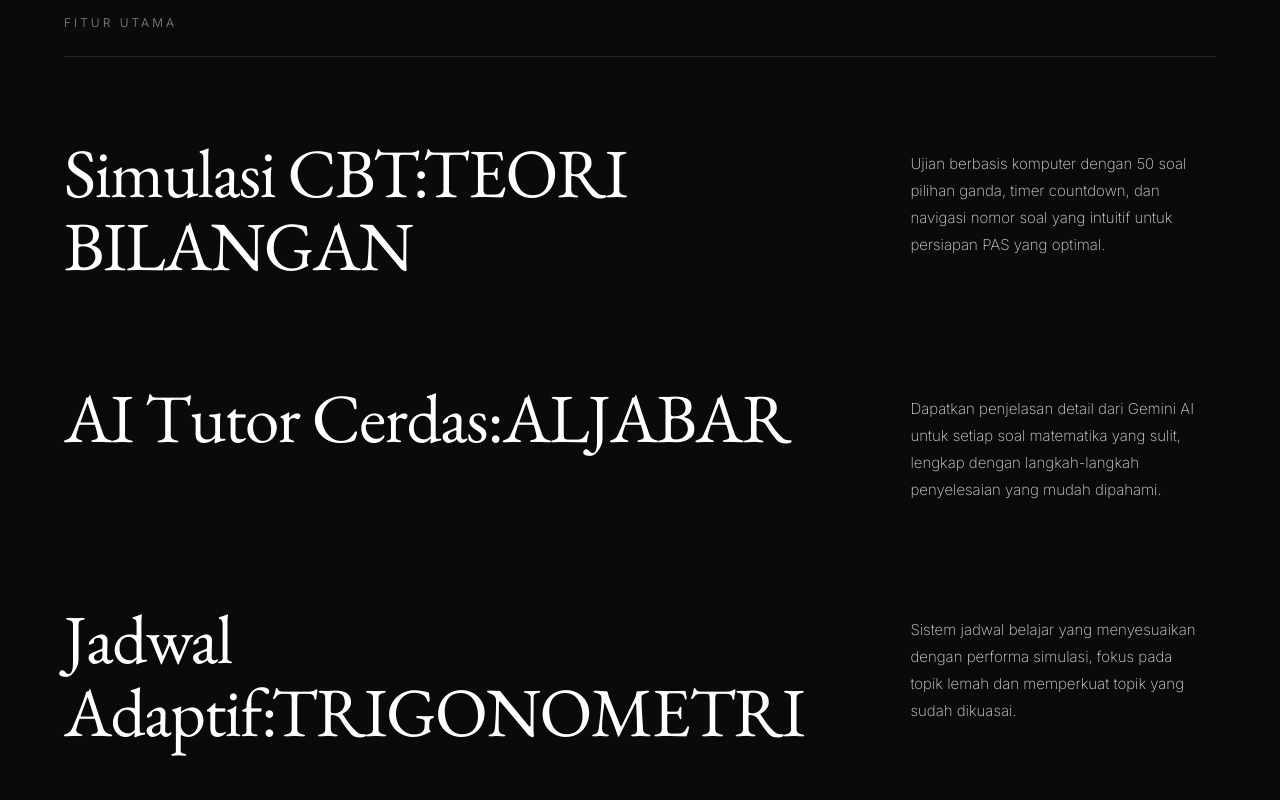
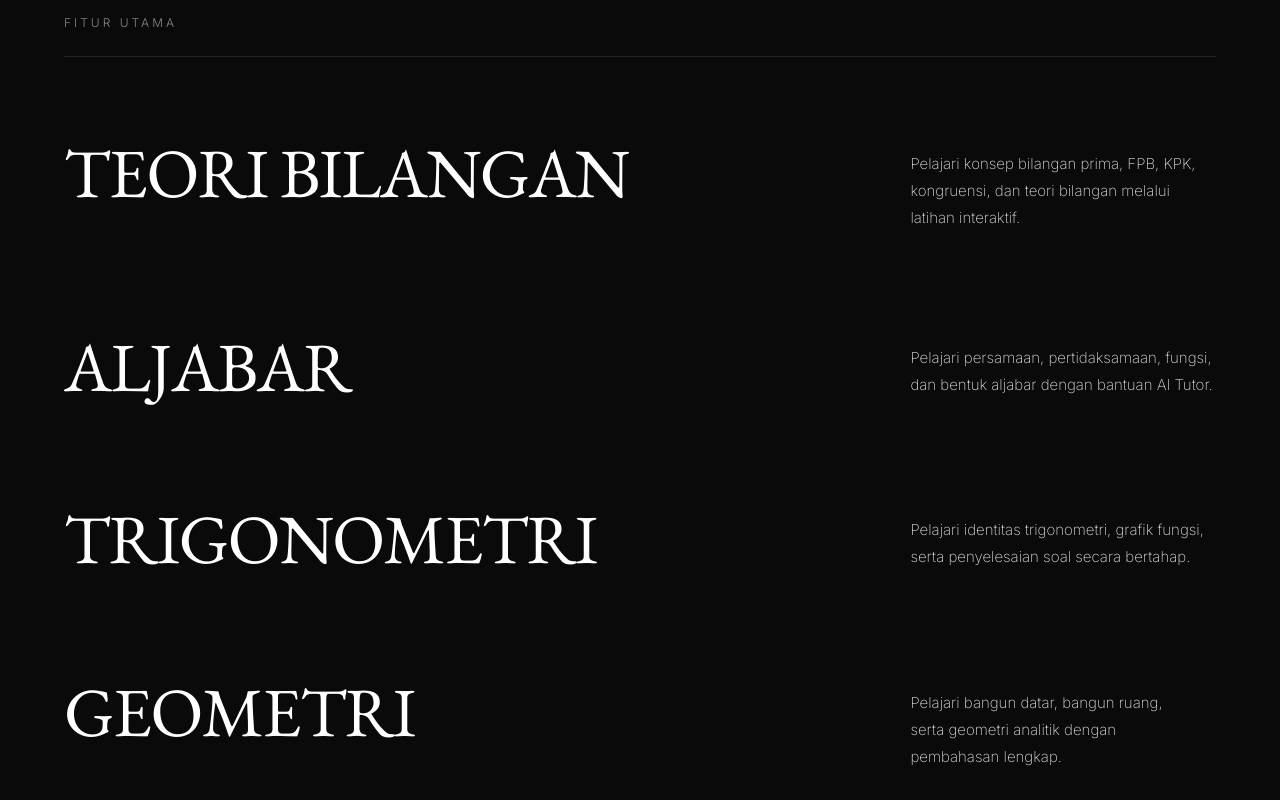
Before and after one commit to irzalgit/vue-kim, a React (Vite) app: page / in a window 1280 px wide. Shown: the part 1000-1800 px from the top of the page. Built offline with nearby package versions, Linux system fonts and the light colour scheme; no server answers.

Commit message:
perbaiki config.ts

```diff
--- a/src/config.ts
+++ b/src/config.ts
@@ -74,27 +74,38 @@ export const capabilitiesConfig: CapabilitiesConfig = {
   sectionLabel: "Fitur Utama",
 items: [
   {
-      title: "Simulasi CBT:TEORI BILANGAN",
-      slug: "simulasi-cbt",
-      description: "Ujian berbasis komputer dengan 50 soal pilihan ganda, timer countdown, dan navigasi nomor soal yang intuitif untuk persiapan PAS yang optimal.",
+    title: "TEORI BILANGAN",
+    slug: "teori-bilangan",
+    description:
+      "Pelajari konsep bilangan prima, FPB, KPK, kongruensi, dan teori bilangan melalui latihan interaktif.",
     image: "images/capability-1.jpg",
   },
   {
-      title: "AI Tutor Cerdas:ALJABAR",
-      slug: "ai-tutor",
-      description: "Dapatkan penjelasan detail dari Gemini AI untuk setiap soal matematika yang sulit, lengkap dengan langkah-langkah penyelesaian yang mudah dipahami.",
+    title: "ALJABAR",
+    slug: "aljabar",
+    description:
+      "Pelajari persamaan, pertidaksamaan, fungsi, dan bentuk aljabar dengan bantuan AI Tutor.",
     image: "images/capability-2.jpg",
   },
   {
-      title: "Jadwal Adaptif:TRIGONOMETRI",
-      slug: "jadwal-adaptif",
-      description: "Sistem jadwal belajar yang menyesuaikan dengan performa simulasi, fokus pada topik lemah dan memperkuat topik yang sudah dikuasai.",
+    title: "TRIGONOMETRI",
+    slug: "trigonometri",
+    description:
+      "Pelajari identitas trigonometri, grafik fungsi, serta penyelesaian soal secara bertahap.",
     image: "images/capability-3.jpg",
   },
   {
-      title: "Analisis Performa:GEOMETRI",
-      slug: "analisis-performa",
-      description: "Ringkasan hasil ujian real-time dengan statistik topik kuat dan lemah, progress bar, dan rekomendasi belajar berbasis data.",
+    title: "GEOMETRI",
+    slug: "geometri",
+    description:
+      "Pelajari bangun datar, bangun ruang, serta geometri analitik dengan pembahasan lengkap.",
+    image: "images/capability-3.jpg",
+  },
+  {
+    title: "DATA & PELUANG",
+    slug: "data-peluang",
+    description:
+      "Analisis data, statistika, peluang, dan interpretasi grafik melalui latihan adaptif.",
     image: "images/capability-4.jpg",
   },
 ],
@@ -126,44 +137,54 @@ export const capabilityDetailConfig: CapabilityDetailConfig = {
   nextLabel: "Selanjutnya",
   notFoundText: "Fitur tidak ditemukan.",
   capabilities: {
-    "simulasi-cbt": {
-      title: "Simulasi CBT",
-      subtitle: "Persiapkan diri menghadapi PAS dengan simulasi ujian nyata.",
+  "teori-bilangan": {
+  title: "Teori Bilangan",
+  subtitle: "Dasar-dasar teori bilangan untuk SMA.",
   paragraphs: [
-        "Simulasi CBT AI Tutor menyediakan pengalaman ujian yang mirip dengan Penilaian Akhir Semester (PAS) yang sebenarnya. Dengan 50 soal pilihan ganda per sesi, siswa dapat berlatih dalam kondisi yang mendekati ujian sesungguhnya.",
-        "Setiap soal dilengkapi dengan opsi A-E, tombol tandai ragu-ragu, dan navigasi nomor soal yang memudahkan siswa untuk berpindah antar soal. Timer countdown otomatis memberikan pengalaman tekanan waktu yang realistis.",
-        "Sistem mendukung dua kelas - Kelas X dan Kelas XI - dengan bank soal yang berbeda. Soal-soal mencakup berbagai topik matematika dari kombinatorika, deret, statistik, hingga geometri lingkaran.",
-        "Setelah menyelesaikan simulasi, siswa mendapatkan ringkasan performa lengkap dengan jumlah jawaban benar, salah, waktu yang digunakan, dan rekomendasi topik yang perlu diperkuat.",
+    "Materi mencakup bilangan prima, faktor, kelipatan, FPB, KPK, dan kongruensi.",
+    "AI Tutor memberikan pembahasan langkah demi langkah.",
+    "Siswa dapat mengerjakan latihan adaptif sesuai kemampuan.",
+    "Perkembangan belajar disimpan untuk evaluasi berikutnya.",
   ],
 },
-    "ai-tutor": {
-      title: "AI Tutor Cerdas",
-      subtitle: "Bantuan matematika otomatis dengan kecerdasan buatan.",
+"aljabar": {
+  title: "Aljabar",
+  subtitle: "Pelajari konsep aljabar secara bertahap.",
   paragraphs: [
-        "AI Tutor menggunakan teknologi Gemini AI untuk memberikan penjelasan mendalam pada setiap soal matematika. Siswa cukup menekan tombol bantuan AI dan akan mendapatkan penjelasan langkah demi langkah yang mudah dipahami.",
-        "Sistem AI mampu menjelaskan konsep matematika mulai dari dasar hingga tingkat lanjut, termasuk kombinatorika, barisan dan deret, statistika, peluang, dan geometri. Penjelasan disesuaikan dengan tingkat pemahaman siswa.",
-        "Fitur Generate Soal Serupa memungkinkan siswa untuk mendapatkan variasi soal dengan tingkat kemiripan yang dapat diatur (50-100%). Ini membantu siswa untuk benar-benar memahami konsep, bukan sekadar menghafal jawaban.",
-        "Semua interaksi dengan AI Tutor tersedia dalam Bahasa Indonesia, memastikan tidak ada hambatan bahasa dalam proses belajar. Sistem juga mendukung rendering formula matematika dengan MathJax.",
+    "Materi meliputi bentuk aljabar, persamaan, pertidaksamaan, fungsi, dan sistem persamaan.",
+    "Soal disusun dari tingkat mudah hingga sulit.",
+    "AI Tutor membantu menjelaskan setiap langkah penyelesaian.",
+    "Analisis hasil belajar digunakan untuk menentukan materi berikutnya.",
   ],
 },
-    "jadwal-adaptif": {
-      title: "Jadwal Belajar Adaptif",
-      subtitle: "Rencana belajar yang personalisasi berdasarkan performa.",
+"trigonometri": {
+  title: "Trigonometri",
+  subtitle: "Pelajari konsep trigonometri secara menyeluruh.",
   paragraphs: [
-        "Setelah menyelesaikan minimal 3 soal, sistem secara otomatis menganalisis performa siswa dan menghasilkan jadwal belajar yang disesuaikan dengan kebutuhan individu. Topik yang masih lemah akan mendapatkan prioritas lebih tinggi.",
-        "Jadwal belajar ditampilkan dalam panel yang mudah dibaca, dengan kode warna untuk menandai topik yang perlu perhatian khusus (merah) dan topik yang sudah dikuasai (hijau). Setiap hari memiliki rekomendasi materi yang berbeda.",
-        "Sistem dilengkapi dengan statistik real-time yang menunjukkan progress belajar, persentase jawaban benar per topik, dan estimasi waktu yang dibutuhkan untuk menguasai materi tertentu.",
-        "Jadwal dapat digenerate secara lokal (offline) atau dengan bantuan AI untuk rekomendasi yang lebih personal dan kontekstual. Data performa disimpan di perangkat untuk menjaga privasi siswa.",
+    "Materi meliputi perbandingan trigonometri, identitas, persamaan, dan grafik fungsi.",
+    "Siswa dapat mencoba berbagai variasi soal.",
+    "AI Tutor memberikan pembahasan secara rinci.",
+    "Hasil latihan dianalisis untuk meningkatkan pemahaman.",
   ],
 },
-    "analisis-performa": {
-      title: "Analisis Performa",
-      subtitle: "Pantau progress belajar dengan dashboard interaktif.",
+"geometri": {
+  title: "Geometri",
+  subtitle: "Pelajari geometri bidang dan ruang.",
   paragraphs: [
-        "Dashboard analisis menampilkan ringkasan hasil simulasi dalam format yang mudah dipahami. Siswa dapat melihat jumlah soal yang dijawab benar, salah, dan yang belum dijawab dengan visualisasi warna yang jelas.",
-        "Sistem secara otomatis mengidentifikasi topik kuat dan topik lemah berdasarkan performa siswa. Informasi ini digunakan untuk memberikan rekomendasi belajar yang tepat sasaran.",
-        "Progress bar yang terintegrasi pada setiap sesi simulasi memberikan gambaran real-time tentang seberapa jauh siswa telah menyelesaikan soal. Tombol navigasi soal dengan indikator status (dijawab, ragu-ragu, belum) memudahkan monitoring.",
-        "Semua data analisis dapat diakses kapan saja melalui panel jadwal belajar, memungkinkan siswa untuk melacak perkembangan belajar mereka dari waktu ke waktu dan menetapkan target yang realistis.",
+    "Materi mencakup garis, sudut, segitiga, lingkaran, bangun ruang, dan geometri analitik.",
+    "Setiap soal dilengkapi pembahasan lengkap.",
+    "AI Tutor membantu memahami konsep secara visual dan logis.",
+    "Kemajuan belajar dicatat pada dashboard siswa.",
+  ],
+},
+"data-peluang": {
+  title: "Data dan Peluang",
+  subtitle: "Statistika dan peluang berbasis latihan interaktif.",
+  paragraphs: [
+    "Materi meliputi penyajian data, ukuran pemusatan, penyebaran data, dan peluang.",
+    "Latihan disusun mengikuti kurikulum SMA.",
+    "AI Tutor memberikan penjelasan setiap penyelesaian.",
+    "Dashboard menampilkan perkembangan kemampuan siswa.",
   ],
 },
   },
@@ -243,11 +264,22 @@ export const footerConfig: FooterConfig = {
  columns: [
   {
     title: "Fitur",
-      links: ["Simulasi CBT", "AI Tutor", "Jadwal Belajar", "Analisis Performa"],
+    links: [
+      "Simulasi CBT",
+      "AI Tutor",
+      "Jadwal Belajar",
+      "Analisis Performa",
+    ],
   },
   {
     title: "Materi",
-      links: ["Kombinatorika", "Statistika", "Geometri", "Barisan dan Deret"],
+    links: [
+      "Teori Bilangan",
+      "Aljabar",
+      "Trigonometri",
+      "Geometri",
+      "Data & Peluang",
+    ],
   },
 ],
   copyright: "\u00A9 2026 CBT AI Tutor. Semua hak dilindungi.",
```
Lines whose indentation alone changed are shown as unchanged.
